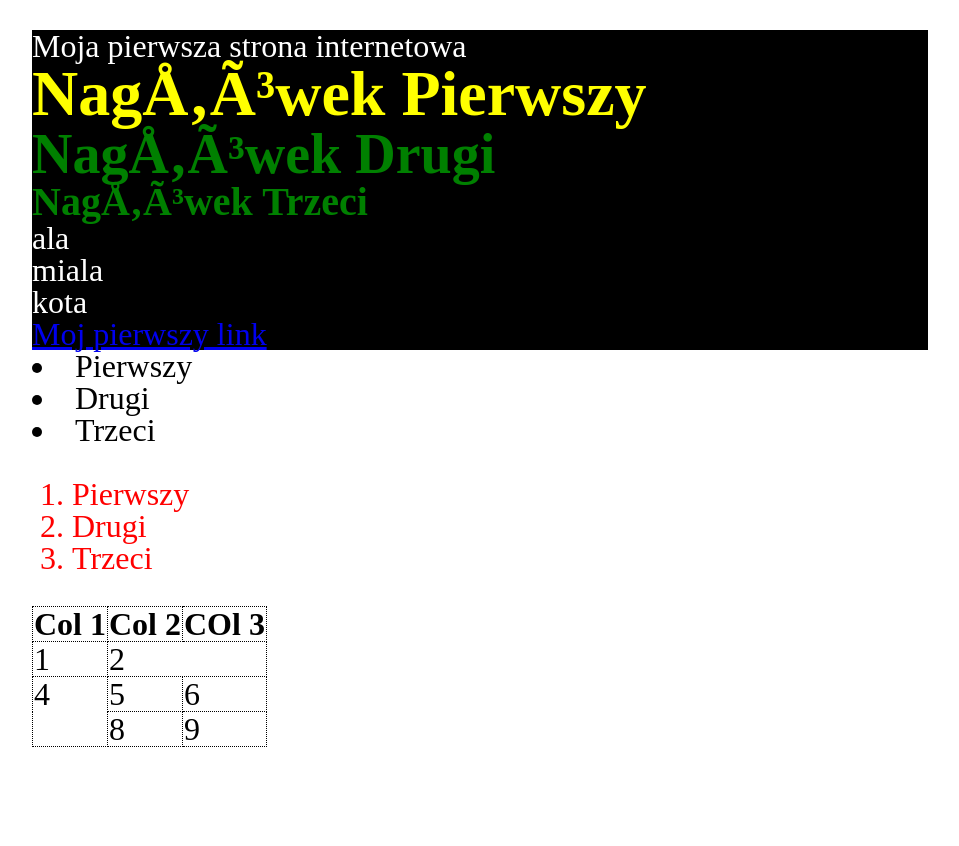
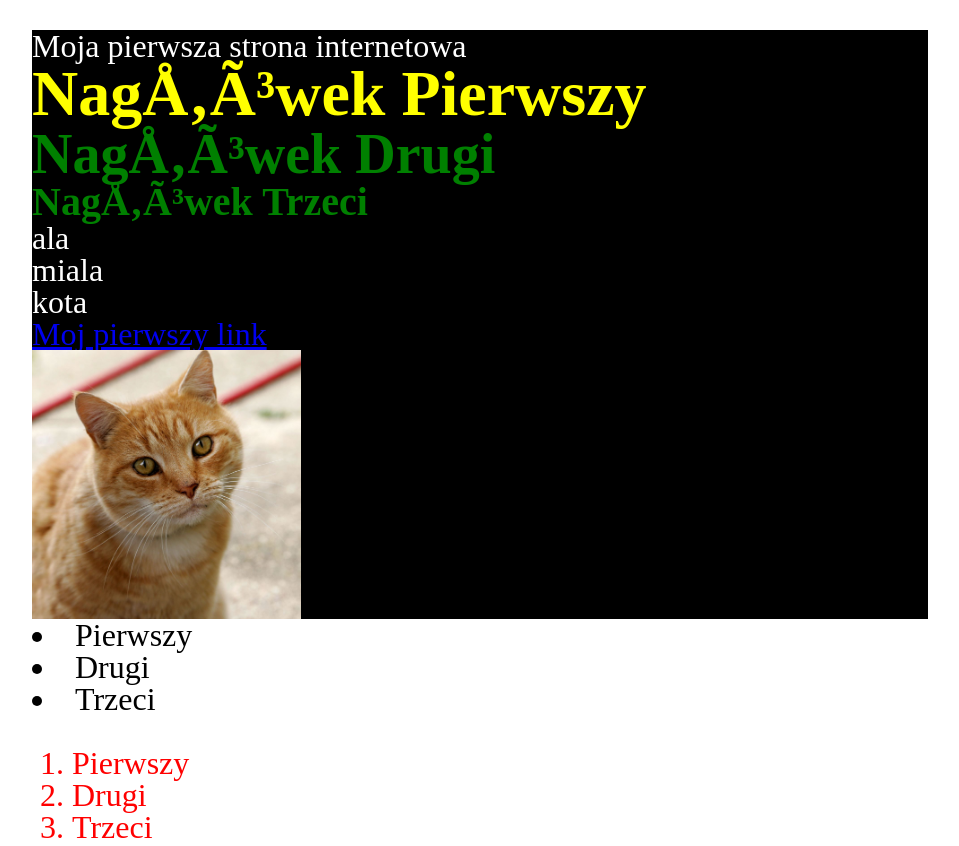
Before and after one commit to RKorki/Igor_Web_Project_01, a plain HTML site: page index.html in a window 1280 px wide. Shown: the top 846 px of the page, without its empty margins (160-1119 px from the left). Drawn offline with Linux system fonts and the light colour scheme.

Commit message:
added cat

```diff
--- a/index.html
+++ b/index.html
@@ -20,6 +20,9 @@
 	</br>
 
 	<a href ="https://www.wp.pl/" target = "_blank">Moj pierwszy link</a>
+	</br>
+	<img src="pictures/Cat.jpg" />
+
 	</br>
 </div>
 <!--   -->
--- a/style/style.css
+++ b/style/style.css
@@ -44,3 +44,7 @@ ol, ul {
 h1,h2,h3{
 	font-weight: bold;
 }
+
+img{
+	width: 30%;
+}
```
